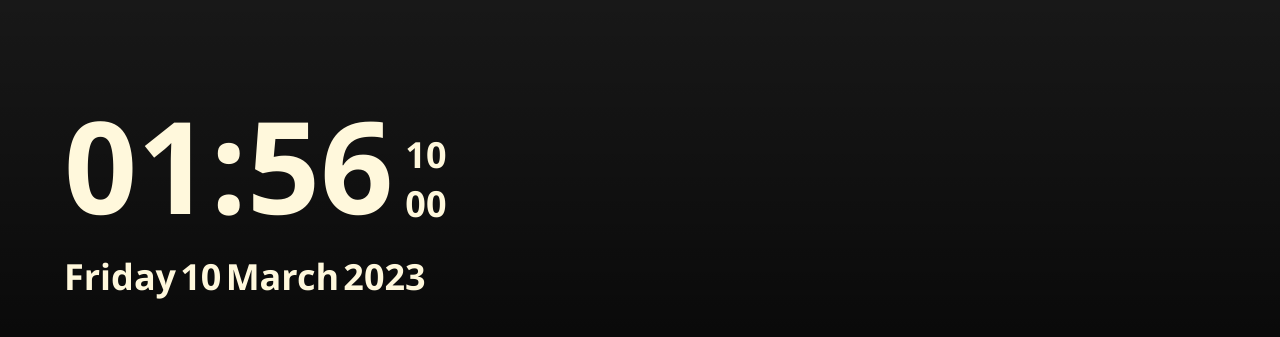
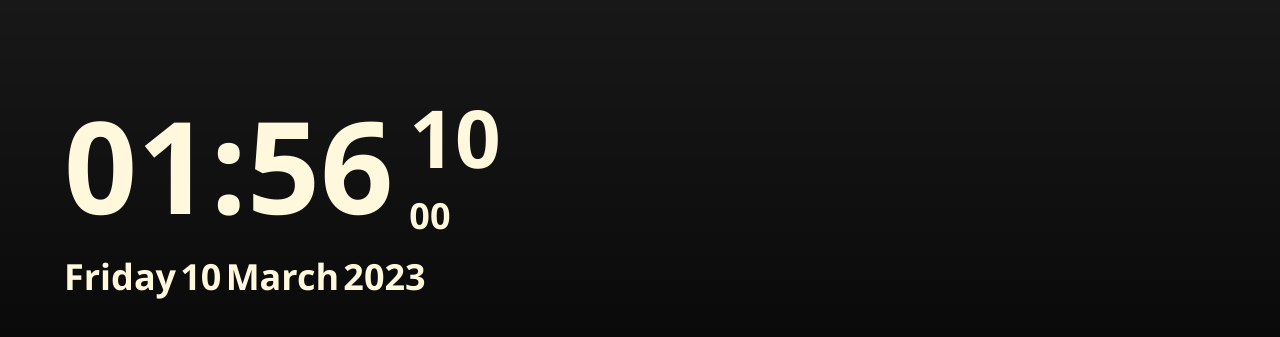
Before and after one commit to mwww/tvSlideshow, a website: page public/web/index.html in a window 1280 px wide. Shown: the part 435-772 px from the top of the page. Drawn offline with nearby package versions, Linux system fonts and the light colour scheme; no server answers.

Commit message:
Update index.css

```diff
--- a/public/web/css/index.css
+++ b/public/web/css/index.css
@@ -1,6 +1,10 @@
 main {
   width: 100vw;
   height: 100vh;
+}
+
+.hiddenImgs {
+  display: none;
 }
 
 .bgpic::after {
@@ -22,10 +26,12 @@ main {
   min-width: 100vw;
   min-height: 100vh;
   /* background-image: url(http://127.0.0.1:5500/public/assets/slideshow/1.jpg); */
-  background-image: url(/media/1.jpg);
+  /* background-image: url(/media/1.jpg); */
   background-position: center;
   background-repeat: no-repeat;
   background-size: cover;
+
+  transition: background-image ease 1s;
 }
 .clockdate {
   position: absolute;
@@ -42,8 +48,8 @@ main {
 
   justify-content: end;
 
-  padding-bottom: 1.5rem;
-  padding-left: 0.75rem;
+  padding-bottom: 0.75rem;
+  padding-left: 1rem;
   /* padding: 1rem; */
 }
 
@@ -62,3 +68,7 @@ main {
 .daydate > * {
   font-size: 2.25rem;
 }
+
+.second {
+  font-size: 5rem;
+}
```
